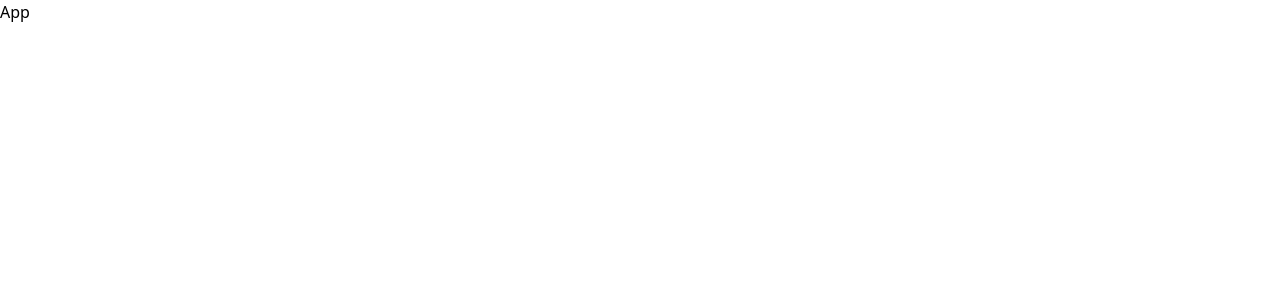
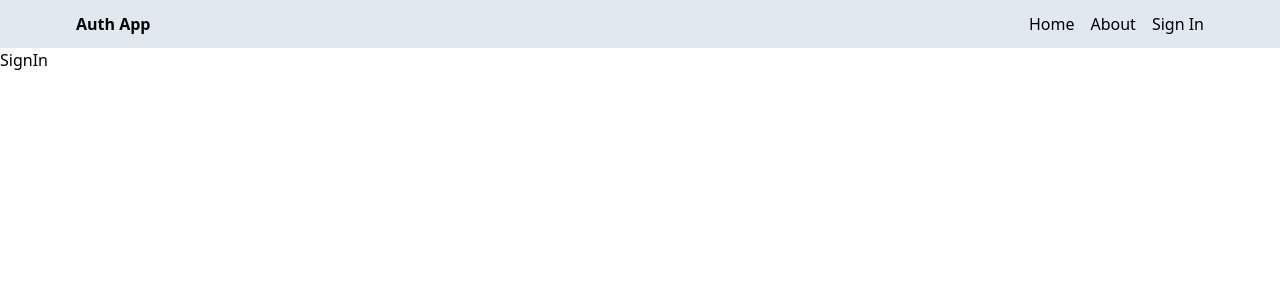
Before and after one commit to Vishnu-vs-git/Mern-Auth20, a React (Vite) app in the folder client/: page /sign-in in a window 1280 px wide. Shown: the top 300 px of the page. Built offline with nearby package versions, Linux system fonts and the light colour scheme.

Commit message:
create header components

```diff
--- a/client/package.json
+++ b/client/package.json
@@ -13,6 +13,7 @@
     "@tailwindcss/vite": "^4.0.17",
     "react": "^19.0.0",
     "react-dom": "^19.0.0",
+    "react-router-dom": "^7.4.1",
     "tailwindcss": "^4.0.17"
   },
   "devDependencies": {
--- a/client/src/App.jsx
+++ b/client/src/App.jsx
@@ -1,9 +1,25 @@
-import React from 'react'
+import React from "react";
+import { BrowserRouter, Routes, Route } from "react-router-dom";
+import Home from "./Pages/Home";
+import About from "./Pages/About";
+import SignIn from "./Pages/SignIn";
+import SignUp from "./Pages/SignUp";
+import Profile from "./Pages/Profile";
+import Header from "./components/Header";
 
 const App = () => {
   return (
-    <div>App</div>
-  )
-}
+    <BrowserRouter>
+      <Header />
+      <Routes>
+        <Route path="/" element={<Home />} />
+        <Route path="/about" element={<About />} />
+        <Route path="/sign-in" element={<SignIn />} />
+        <Route path="/sign-up" element={<SignUp />} />
+        <Route path="/profile" element={<Profile />} />
+      </Routes>
+    </BrowserRouter>
+  );
+};
 
-export default App
+export default App;
--- /dev/null
+++ b/client/src/Pages/About.jsx
@@ -0,0 +1,9 @@
+import React from 'react'
+
+const About = () => {
+  return (
+    <div>About</div>
+  )
+}
+
+export default About
--- /dev/null
+++ b/client/src/Pages/Home.jsx
@@ -0,0 +1,9 @@
+import React from 'react'
+
+const Home = () => {
+  return (
+    <div>Home</div>
+  )
+}
+
+export default Home
--- /dev/null
+++ b/client/src/Pages/Profile.jsx
@@ -0,0 +1,9 @@
+import React from 'react'
+
+const Profile = () => {
+  return (
+    <div>Profile</div>
+  )
+}
+
+export default Profile
--- /dev/null
+++ b/client/src/Pages/SignIn.jsx
@@ -0,0 +1,9 @@
+import React from 'react'
+
+const SignIn = () => {
+  return (
+    <div>SignIn</div>
+  )
+}
+
+export default SignIn
--- /dev/null
+++ b/client/src/Pages/SignUp.jsx
@@ -0,0 +1,9 @@
+import React from 'react'
+
+const SignUp = () => {
+  return (
+    <div>SignUp</div>
+  )
+}
+
+export default SignUp
--- /dev/null
+++ b/client/src/components/Header.jsx
@@ -0,0 +1,28 @@
+import React from "react";
+import { Link } from "react-router-dom";
+
+const Header = () => {
+  return (
+    <div className="bg-slate-200">
+      <div className="flex justify-between items-center max-w-6xl mx-auto p-3">
+        <Link to="/">
+          <h1 className="font-bold">Auth App</h1>
+        </Link>
+        <ul className="flex gap-4">
+          <Link to="/">
+            <li>Home</li>
+          </Link>
+          <Link to="/about">
+            <li>About</li>
+          </Link>
+          <Link to="/sign-in">
+            <li>Sign In</li>
+          </Link>
+
+        </ul>
+      </div>
+    </div>
+  );
+};
+
+export default Header;
```
Also changed, not shown: 1 other file (tests, documents, lock files or other folders).
